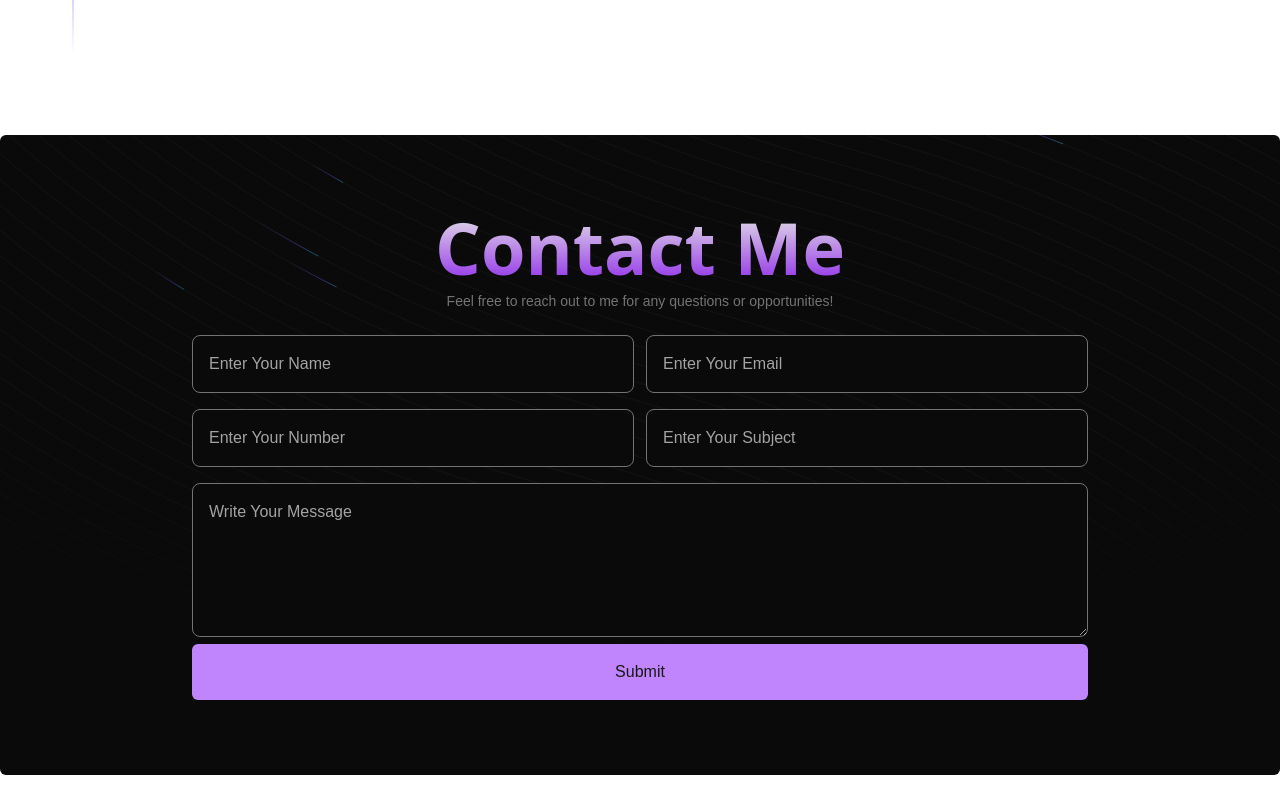
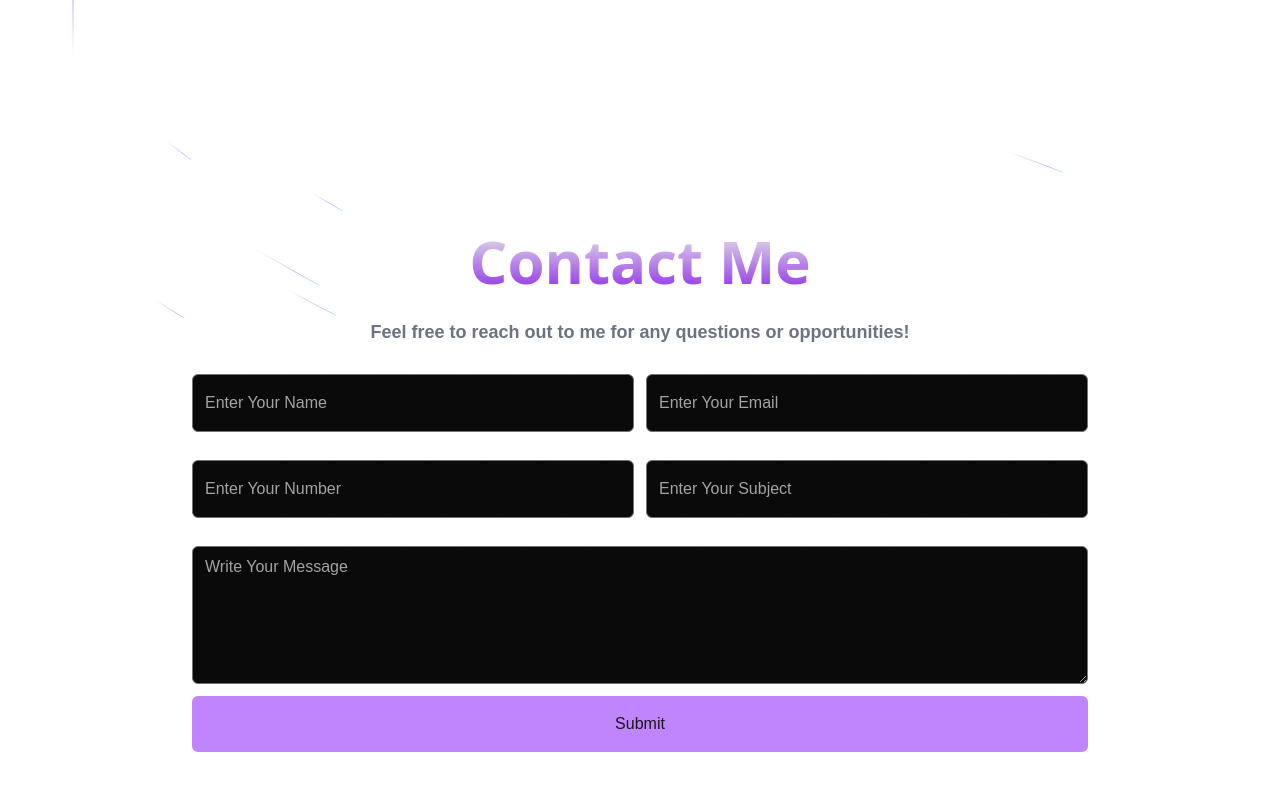
Before and after one commit to code-with-divyanshu/developer_divyanshu, a Next.js app: page / in a window 1280 px wide. Shown: the part 9340-10140 px from the top of the page. Built offline with nearby package versions, Linux system fonts and the light colour scheme.

Commit message:
Modify Contact Us Component

```diff
--- a/components/Contact.tsx
+++ b/components/Contact.tsx
@@ -2,49 +2,50 @@
 import React from "react";
 import { BackgroundBeams } from "./ui/background-beams";
 import Button from "./Button";
+import { Input, Textarea } from "./Input";
 
 export function Contact() {
   return (
-    <div
+    <section
       id="contact_me"
-      className="h-[40rem] w-full rounded-md bg-neutral-950 relative flex flex-col items-center justify-center antialiased"
+      className="flex justify-center items-center relative flex-col"
     >
-      <div className="max-w-2xl lg:max-w-4xl lg:w-full mx-auto z-20">
-        <h1 className="relative z-10 text-2xl md:text-7xl  bg-clip-text text-transparent bg-gradient-to-b from-neutral-200 to-purple-600  text-center font-sans font-bold">
+      <div className="max-w-[370px] lg:max-w-4xl sm:max-w-2xl flex flex-col justify-center items-center relative gap-3 w-full my-20">
+        <h1 className="relative text-2xl md:text-6xl my-4 bg-clip-text text-transparent bg-gradient-to-b from-neutral-200 to-purple-600  text-center font-sans font-bold">
           Contact Me
         </h1>
-        <p className="text-neutral-500 max-w-lg mx-auto my-2 text-sm text-center relative z-10">
+        <p className="lg:text[24px] text-[18px] text-center font-[600] text-gray-500">
           Feel free to reach out to me for any questions or opportunities!
         </p>
-        <div className="flex flex-col lg:flex-row gap-3 z-20">
-          <input
+        <div className="w-full flex flex-col lg:flex-row gap-3">
+          <Input
             type="text"
             placeholder="Enter Your Name"
-            className="p-4 rounded-lg border border-neutral-500 focus:ring-2 focus:ring-teal-500  w-full relative z-30 mt-4  bg-neutral-950 placeholder:text-neutral-400"
+            className="p-4 py-4 rounded-lg border border-neutral-500 focus:ring-2 focus:ring-teal-500  w-full relative z-10 mt-4  bg-neutral-950 placeholder:text-neutral-400"
           />
-          <input
+          <Input
             type="email"
             placeholder="Enter Your Email"
-            className="p-4 rounded-lg border border-neutral-500 focus:ring-2 focus:ring-teal-500  w-full relative z-10 mt-4  bg-neutral-950 placeholder:text-neutral-400"
+            className="p-4 py-4 rounded-lg border border-neutral-500 focus:ring-2 focus:ring-teal-500  w-full relative z-10 mt-4  bg-neutral-950 placeholder:text-neutral-400"
           />
         </div>
-        <div className="flex flex-col lg:flex-row gap-3 z-20">
-          <input
+        <div className="w-full flex flex-col lg:flex-row gap-3">
+          <Input
             type="number"
             placeholder="Enter Your Number"
-            className="p-4 rounded-lg border border-neutral-500 focus:ring-2 focus:ring-teal-500  w-full relative z-30 mt-4  bg-neutral-950 placeholder:text-neutral-400"
+            className="p-4 py-4 rounded-lg border border-neutral-500 focus:ring-2 focus:ring-teal-500  w-full relative z-10 mt-4  bg-neutral-950 placeholder:text-neutral-400"
           />
-          <input
+          <Input
             type="text"
             placeholder="Enter Your Subject"
-            className="p-4 rounded-lg border border-neutral-500 focus:ring-2 focus:ring-teal-500  w-full relative z-10 mt-4  bg-neutral-950 placeholder:text-neutral-400"
+            className="p-4 py-4 rounded-lg border border-neutral-500 focus:ring-2 focus:ring-teal-500  w-full relative z-10 mt-4  bg-neutral-950 placeholder:text-neutral-400"
           />
         </div>
-        <textarea
+        <Textarea
           rows={5}
           placeholder="Write Your Message"
           className="p-4 rounded-lg border border-neutral-500 focus:ring-2 focus:ring-teal-500  w-full relative z-10 mt-4  bg-neutral-950 placeholder:text-neutral-400"
-        ></textarea>
+        ></Textarea>
         <Button
           type="submit"
           title="Submit"
@@ -52,6 +53,6 @@ export function Contact() {
         />
       </div>
       <BackgroundBeams />
-    </div>
+    </section>
   );
 }
```
